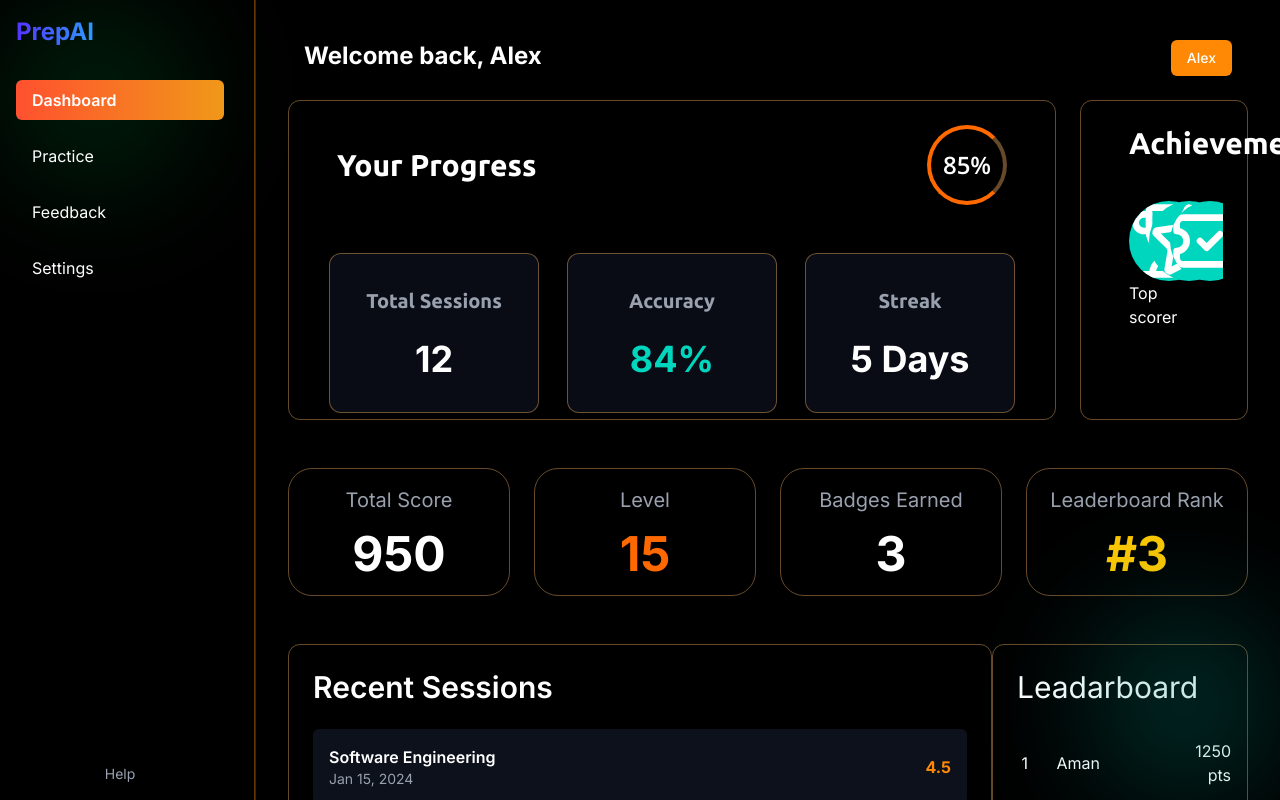
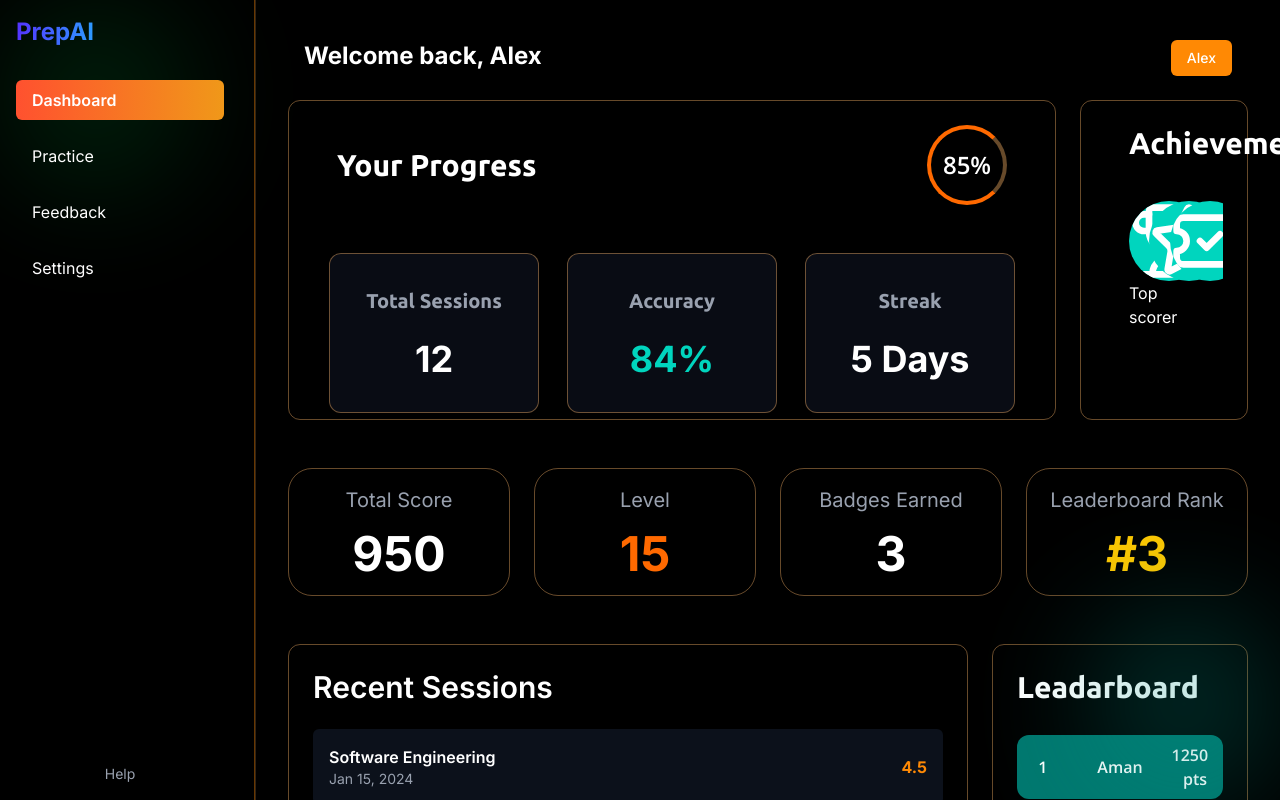
Before and after one commit to kumar2aman/prepai, a Next.js app in the folder apps/frontend/: page /dashboard in a window 1280 px wide. Built offline with nearby package versions, Linux system fonts and the light colour scheme; a web font is replaced by a local one.

Commit message:
added leaderboard user points in dashoboard

```diff
--- a/apps/frontend/src/app/globals.css
+++ b/apps/frontend/src/app/globals.css
@@ -20,3 +20,14 @@ background-image: linear-gradient(to right, #5433FF, #20BDFF, #A5FECB);
 .gradient-orange {
 background-image: linear-gradient(to right,#FF512F, #F09819);
 }
+
+
+.hide-scrollbar::-webkit-scrollbar {
+  display: none;
+}
+
+/* For IE and Edge */
+.hide-scrollbar {
+  -ms-overflow-style: none; /* IE and Edge */
+  scrollbar-width: none; /* Firefox */
+}
--- a/apps/frontend/src/components/dashboard/leadarboard.tsx
+++ b/apps/frontend/src/components/dashboard/leadarboard.tsx
@@ -18,25 +18,44 @@ function Leadarboard() {
       name: "Adarsh",
       points: "1",
     },
+    {
+      avatar: "3",
+      name: "Adarsh",
+      points: "1",
+    },
+    {
+      avatar: "3",
+      name: "Adarsh",
+      points: "1",
+    },
+    {
+      avatar: "3",
+      name: "Adarsh",
+      points: "1",
+    },
   ];
 
   return (
     <div>
-      <Card className="w-[20vw] h-[40vh]">
-        <CardHeader className="text-3xl">Leadarboard</CardHeader>
+      <Card className=" w-[20vw] h-[40vh]">
+        <CardHeader className="text-3xl font-ubuntu font-semibold">Leadarboard</CardHeader>
+        <CardContent className="overflow-y-auto hide-scrollbar ">
           {scorers.map((e) => (
-            <div className="grid grid-cols-4 w-full text-left items-center text-l py-1">
+            <div key={e.avatar} className="">
+              <div
 
-              <h3 className="col-span-1 text-center">{e.avatar}</h3>
+                className=" grid grid-cols-4  w-full h-16  text-center  items-center bg-teal-700 font-open font-semibold   text-l py-1 mb-4 rounded-xl"
+              >
+                <h3 className="col-span-1 text-center  ">{e.avatar}</h3>
 
+                <p className="col-span-2">{e.name}</p>
 
-              <p className="col-span-2">{e.name}</p>
-
-              {/* Column 3: Points (Takes 1/4 of the space) */}
-              <p className="col-span-1 text-right pr-4">{e.points} pts</p>
+                {/* Column 3: Points (Takes 1/4 of the space) */}
+                <p className="col-span-1 text-right pr-4 ">{e.points} pts</p>
+              </div>
             </div>
           ))}
-
+        </CardContent>
       </Card>
     </div>
   );
--- a/apps/frontend/src/components/dashboard/session.tsx
+++ b/apps/frontend/src/components/dashboard/session.tsx
@@ -4,8 +4,8 @@ import Leadarboard from "./leadarboard";
 
 function Session() {
   return (
-    <div className="flex justify-between ">
-      <Card className=" p-6 border rounded-xl w-[60vw] h-[40vh] ">
+    <div className="flex justify-between gap-x-6 ">
+      <Card className=" p-6 border rounded-xl w-full h-[40vh] ">
         <div className="mb-10">
           <h3 className="text-3xl font-semibold mb-6">Recent Sessions</h3>
           <div className="space-y-3">
```
